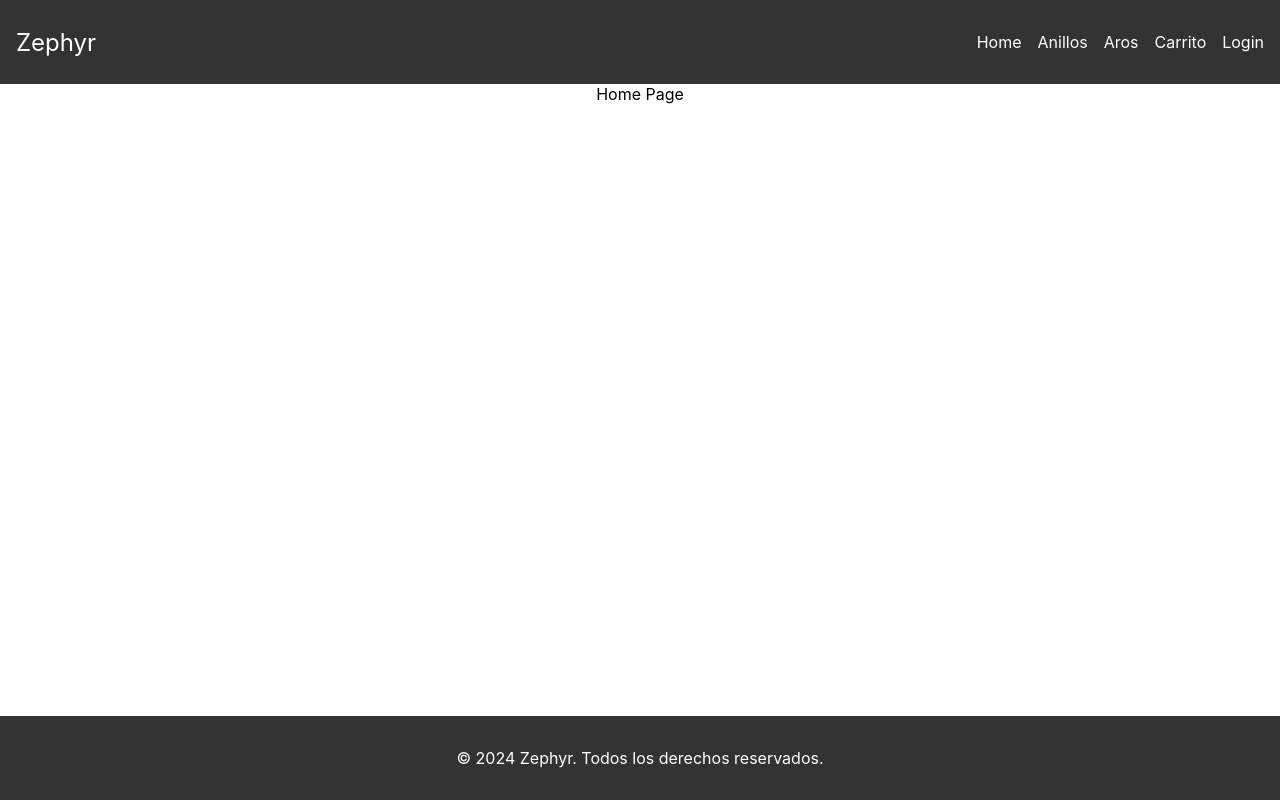
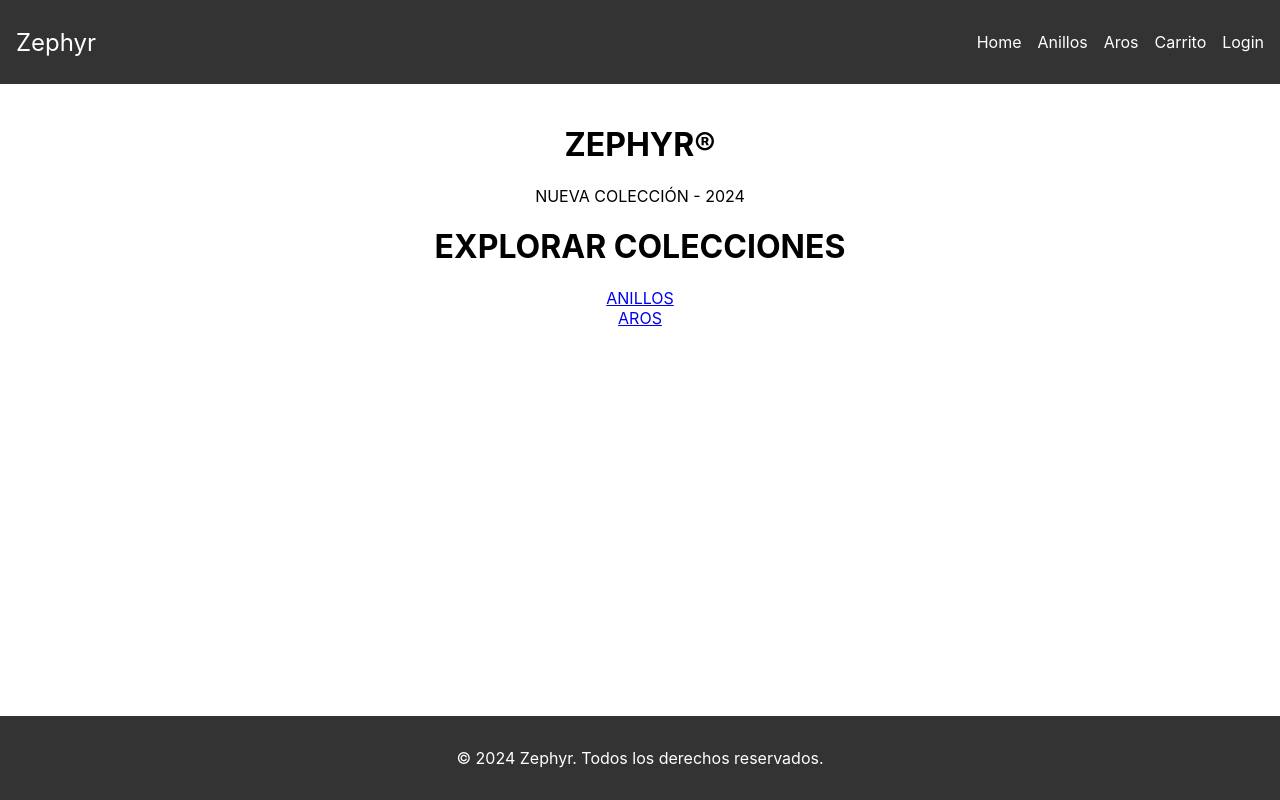
Before and after one commit to etec-programacion-3/2024-frontend-Inaki-Gongora, a React (Create React App) app: page / in a window 1280 px wide. Built offline with nearby package versions, Linux system fonts and the light colour scheme.

Commit message:
25-09-24 Home

```diff
--- /dev/null
+++ b/src/components/MenuDesplegable.js
@@ -0,0 +1,34 @@
+// src/components/MenuDesplegable.js
+import React from 'react';
+// import './MenuDesplegable.css';
+
+const MenuDesplegable = () => {
+  return (
+    <div className="menu-desplegable" id="menu-desplegable">
+      <button className="cerrar-menu" id="boton-cerrar-menu">
+        <p className="x-cerrar-menu">X</p>
+      </button>
+      <ul className="lista-menu">
+        <li className="elemento-menu">Novedades</li>
+        <li className="elemento-menu">
+          <a href="/anillos" className="elemento-menu">Anillos</a>
+        </li>
+        <li className="sub-elemento-menu">
+          <a href="/anillos" className="sub-elemento-menu">&nbsp;&nbsp;Anchos</a>
+        </li>
+        <li className="sub-elemento-menu">
+          <a href="/anillos" className="sub-elemento-menu">&nbsp;&nbsp;Delgados</a>
+        </li>
+        <li className="sub-elemento-menu">
+          <a href="/anillos" className="sub-elemento-menu">&nbsp;&nbsp;Simbólicos</a>
+        </li>
+        <li className="elemento-menu">
+          <a href="/aros" className="elemento-menu">Aros</a>
+        </li>
+        {/* Otros elementos del menú */}
+      </ul>
+    </div>
+  );
+};
+
+export default MenuDesplegable;
--- a/src/pages/Home/Home.jsx
+++ b/src/pages/Home/Home.jsx
@@ -1,8 +1,31 @@
-// src/pages/Home/Home.jsx
+// src/pages/Home.js
 import React from 'react';
+// import MenuDesplegable from '../components/MenuDesplegable.js';
+// import './Home.css';
 
 const Home = () => {
-  return <div>Home Page</div>;
+  return (
+    <div className="fondo">
+      {/* <MenuDesplegable /> */}
+      <main>
+        <h1 className="titulo-landing-main">ZEPHYR<span className="marca-registrada">&reg;</span></h1>
+        <div className="nueva-coleccion">
+          <p className="nueva-coleccion-texto">NUEVA COLECCIÓN - 2024</p>
+        </div>
+        <div className="nuestros-productos">
+          <h1 className="nuestros-productos-texto">EXPLORAR COLECCIONES</h1>
+        </div>
+        <section className="seccion-ver-productos">
+          <div className="ver-anillos">
+            <a href="/anillos" className="ver-productos">ANILLOS</a>
+          </div>
+          <div className="ver-aros">
+            <a href="/aros" className="ver-productos">AROS</a>
+          </div>
+        </section>
+      </main>
+    </div>
+  );
 };
 
 export default Home;
```
